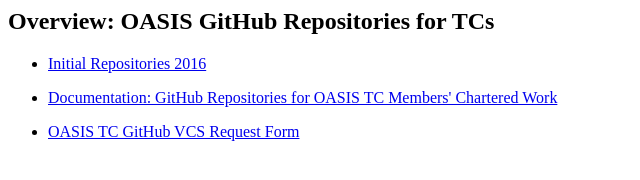
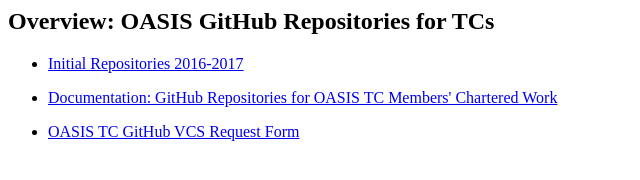
Before and after one commit to oasis-tcs/oasis-tcs.github.io, a plain HTML site: page README.html in a window 1280 px wide. Shown: the full height of the page, 0-640 px from the left. Drawn offline with Linux system fonts and the light colour scheme.

Commit message:
update reference date

```diff
--- a/README.html
+++ b/README.html
@@ -4,7 +4,7 @@
 <h2>Overview: OASIS GitHub Repositories for TCs</h2>
 <p><ul>
 
-<li><a href="https://github.com/oasis-tcs">Initial Repositories 2016</a></li>
+<li><p><a href="https://github.com/oasis-tcs">Initial Repositories 2016-2017</a></p></li>
 
 <li><p><a href="https://www.oasis-open.org/resources/tcadmin/github-repositories-for-oasis-tc-members-chartered-work">Documentation: GitHub Repositories for OASIS TC Members' Chartered Work</a></p></li>
 
```
